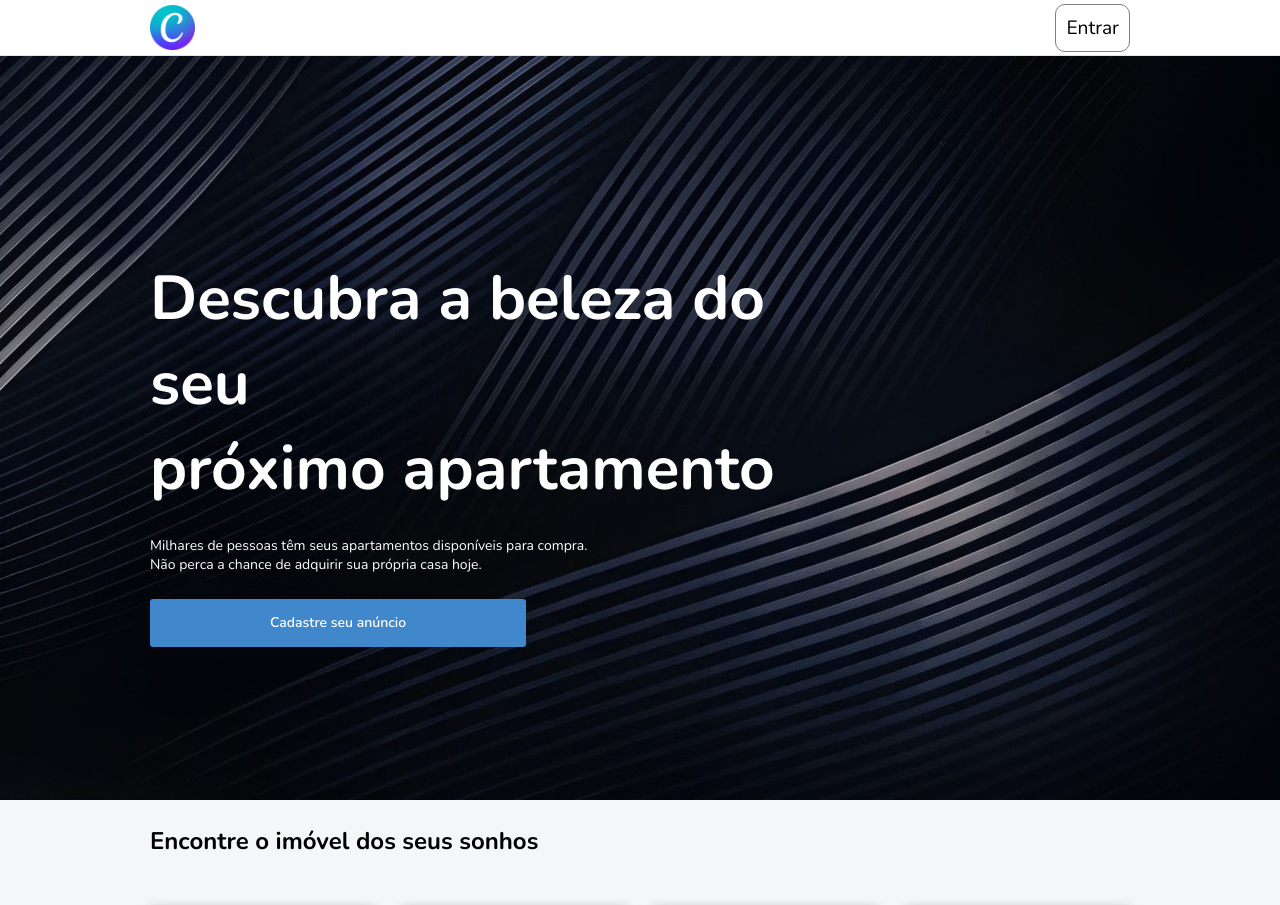
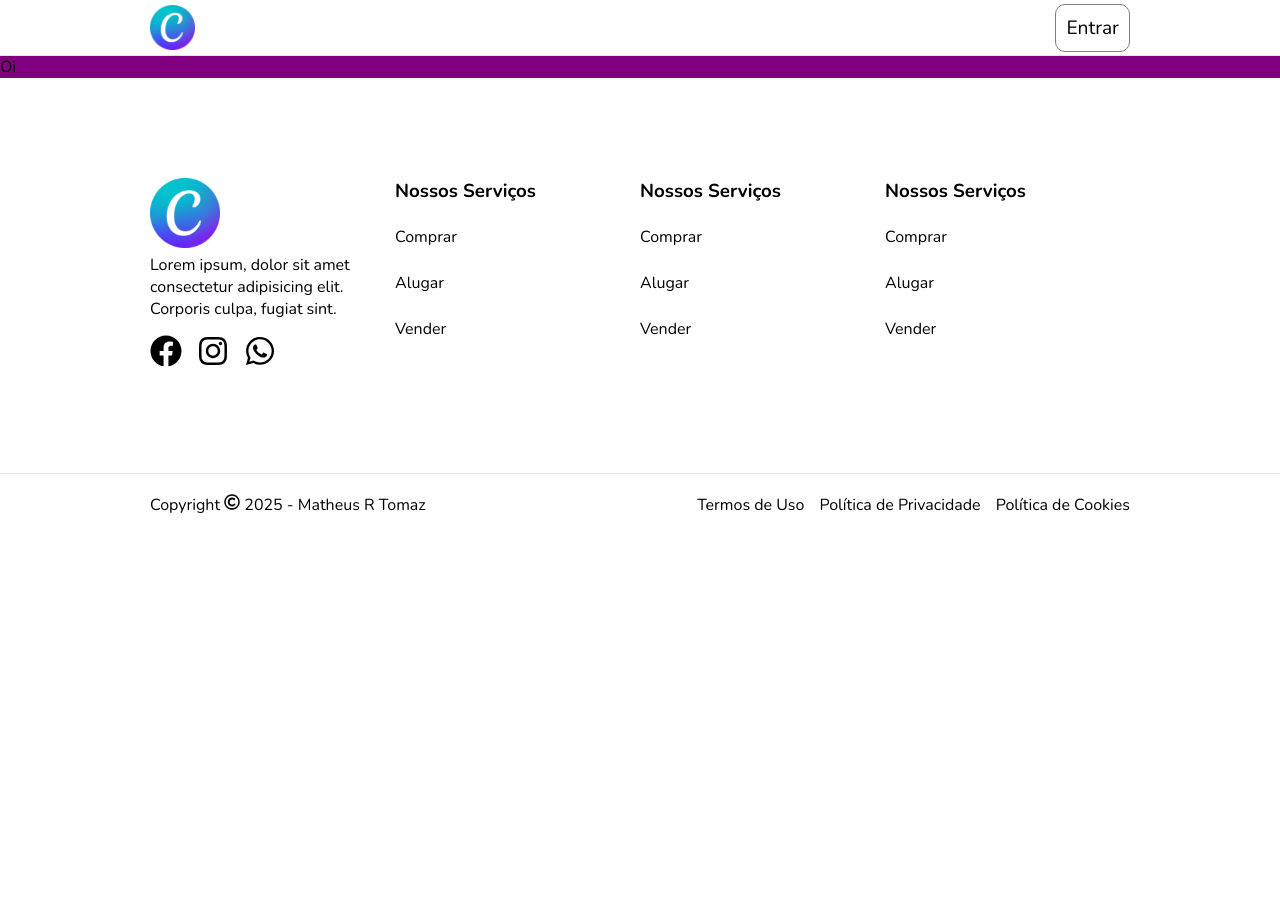
Before and after one commit to matheusrtomaz/imobi, a React (Vite) app: page / in a window 1280 px wide. Shown: the top 905 px of the page. After the commit the page ends 800 px from the top, so only its background shows below. Built offline with nearby package versions, Linux system fonts and the light colour scheme; grey boxes are pictures that could not be loaded.

Commit message:
funcionou o Imovi

```diff
--- a/src/containers/Home/index.jsx
+++ b/src/containers/Home/index.jsx
@@ -1,17 +1,19 @@
 import React from 'react';
 import Header from '../../components/Header';
 import GlobalStyles from '../../styles/globalStyles';
-import Banner from '../../components/Banner';
-import Main from '../../components/Main';
+// import Banner from '../../components/Banner';
+// import Main from '../../components/Main';
 import Footer from '../../components/Footer';
+import Imovi from '../Imovi';
 
 
 function Home() {
     return (
         <div>
             <Header />
-            <Banner />
-            <Main />
+            <Imovi />
+            {/* <Banner />    */}
+            {/* <Main /> */}
             <Footer />
             <GlobalStyles />
         </div>
--- /dev/null
+++ b/src/containers/Imovi/index.jsx
@@ -0,0 +1,12 @@
+import React from 'react'
+import { Container } from './styles';
+
+const Imovi = () => {
+  return (
+    <Container>
+        <p>Oi</p>
+    </Container>
+  )
+}
+
+export default Imovi
--- /dev/null
+++ b/src/containers/Imovi/styles.js
@@ -0,0 +1,7 @@
+import styled from "styled-components";
+
+const Container = styled.div`
+background-color: purple;
+`;
+
+export { Container };
```
